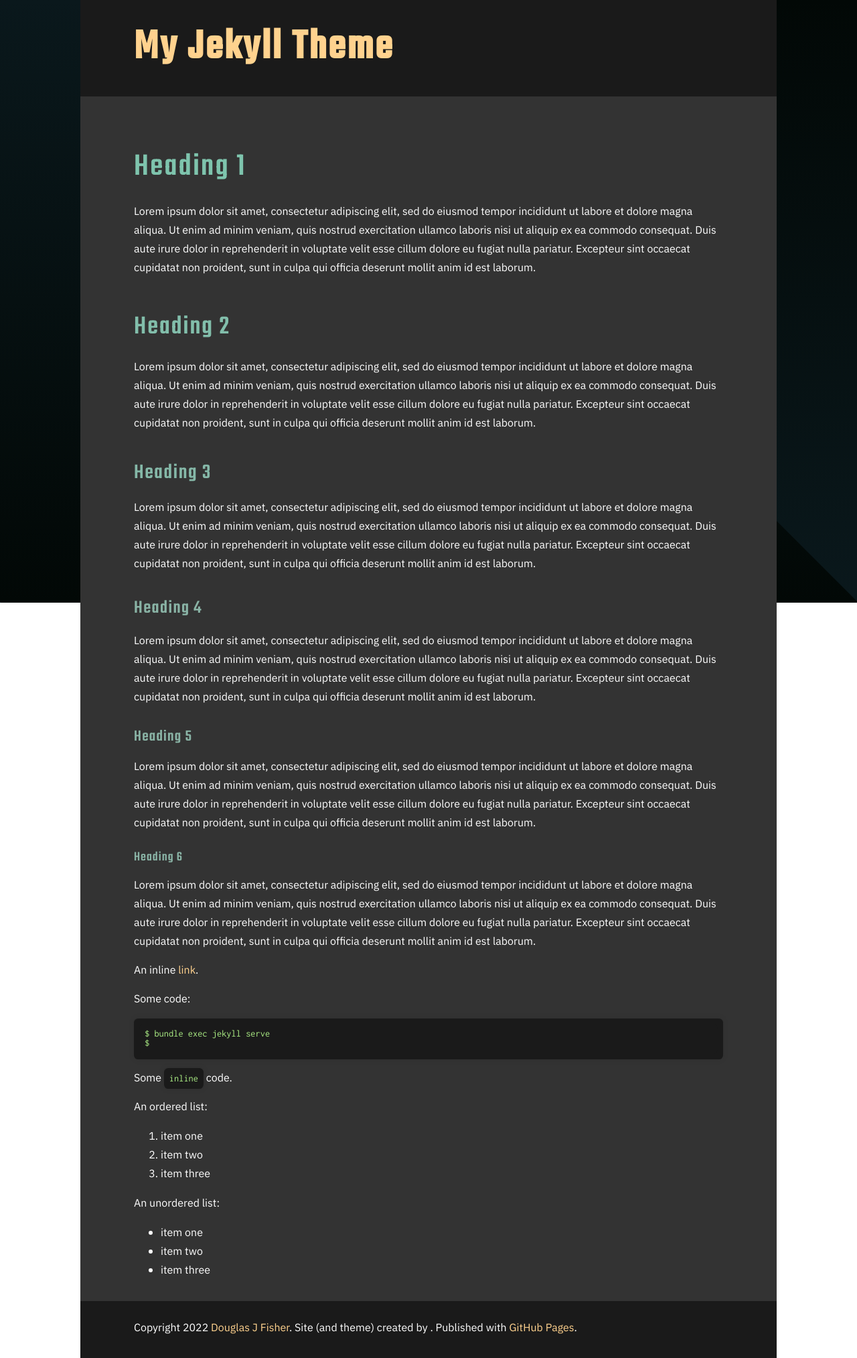
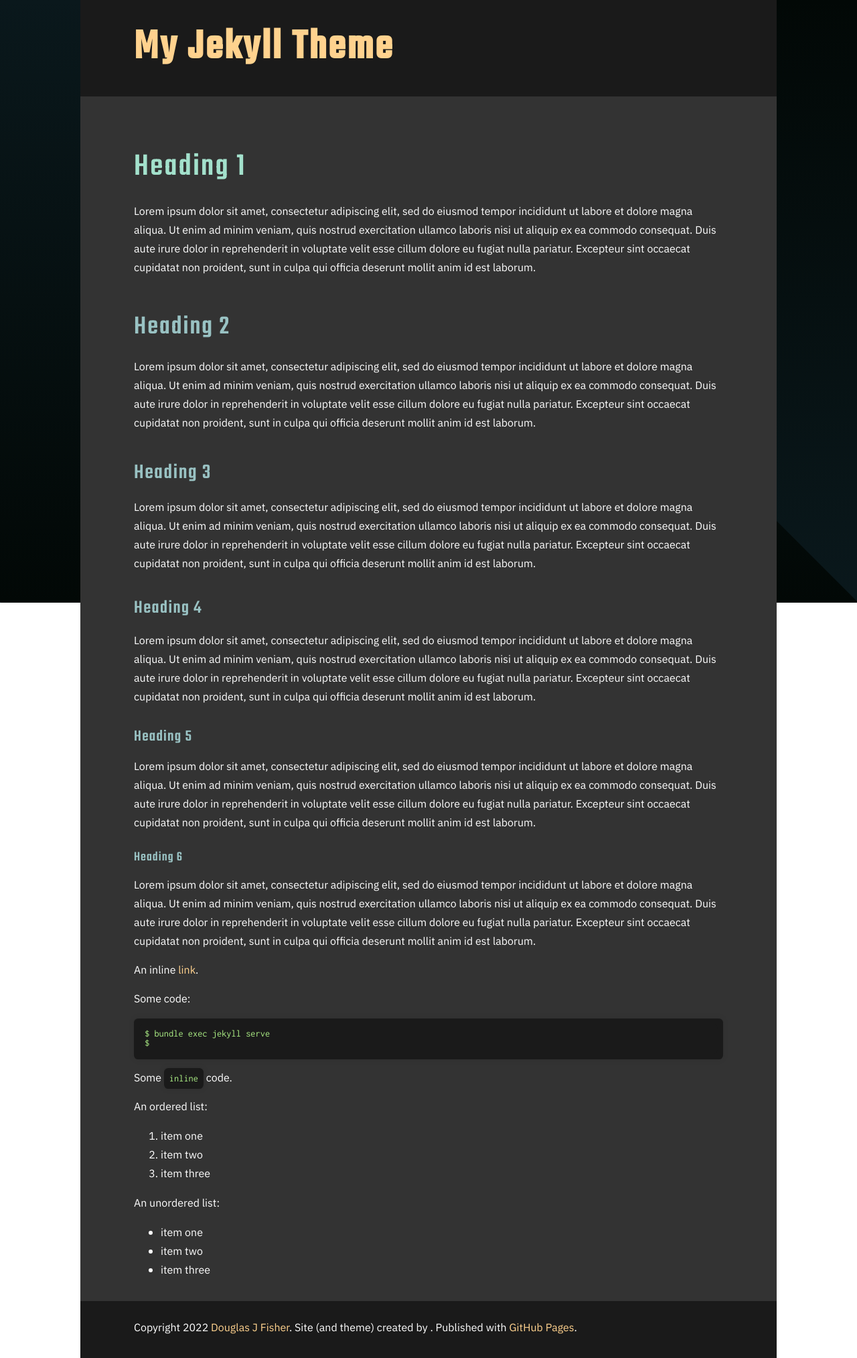
Before and after one commit to dfisher95350/jekyll-theme, a Jekyll site: the page built from index.md, in a window 1280 px wide. Shown: the whole page at 67% size. Built offline with Jekyll 4.4.1, drawn with Linux system fonts in a browser that asks for light colours.

Commit message:
#1 Color twiddling.

```diff
--- a/_sass/typography.scss
+++ b/_sass/typography.scss
@@ -15,37 +15,37 @@ h1, h2, h3, h4, h5, h6 {
 }
 
 h1 {
-  color: $aquamarine-to-gray-gradient-06;
+  color: $mediumaquamarine-light-plus-4;
   font-size: 3rem;
   margin: 3rem 0 0 0;
 }
 
 h2 {
-  color: $aquamarine-to-gray-gradient-08;
+  color: $marineblue2-light-5;
   font-size: 2.5rem;
   margin: 2.5rem 0 0 0;
 }
 
 h3 {
-  color: $aquamarine-to-gray-gradient-10;
+  color: $marineblue2-light-5;
   font-size: 2rem;
   margin: 2rem 0 0 0;
 }
 
 h4 {
-  color: $aquamarine-to-gray-gradient-12;
+  color: $marineblue2-light-5;
   font-size: 1.75rem;
   margin: 1.75rem 0 0 0;
 }
 
 h5 {
-  color: $aquamarine-to-gray-gradient-12;
+  color: $marineblue2-light-5;
   font-size: 1.5rem;
   margin: 1.5rem 0 0 0;
 }
 
 h6 {
-  color: $aquamarine-to-gray-gradient-12;
+  color: $marineblue2-light-5;
   font-size: 1.25rem;
   margin: 1.25rem 0 0 0;
 }
```
